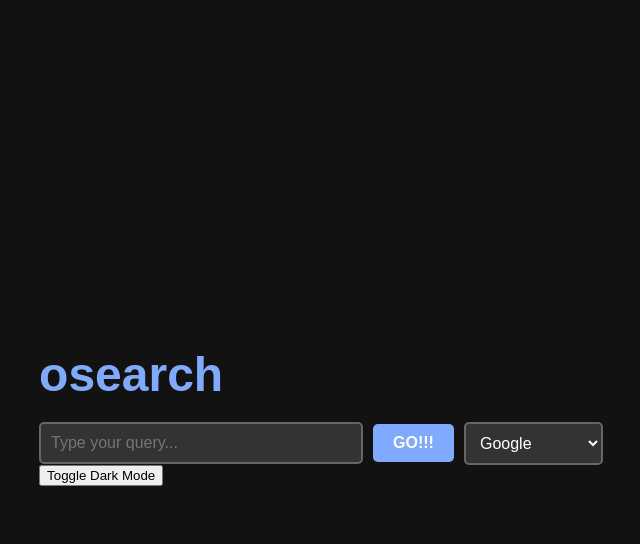
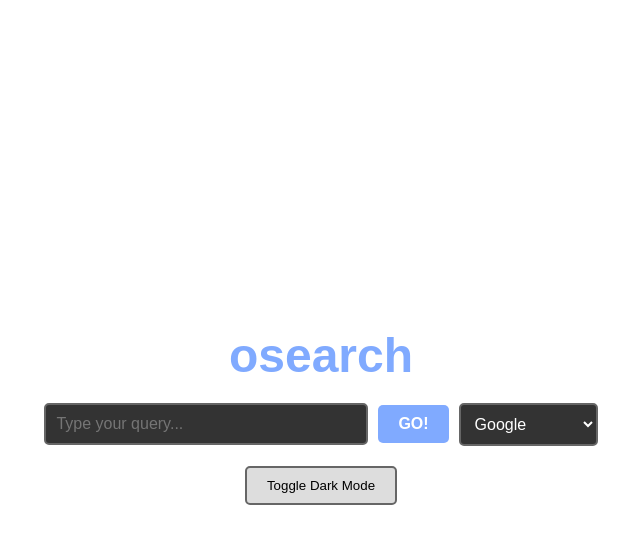
Before and after one commit to sctech-tr/osearch, a plain HTML site: page index.html in a window 1280 px wide. Both pictures are taken after a click on the button "Toggle Dark Mode". Shown: the whole page, without its empty margins (319-959 px from the left). Drawn offline with Linux system fonts and the light colour scheme.

Commit message:
fix all errors
hopefully

```diff
--- a/index.html
+++ b/index.html
@@ -11,7 +11,7 @@
         <h1 id="logo">osearch</h1>
         <form id="searchForm" autocomplete="off">
             <input type="text" id="searchBox" placeholder="Type your query..." autofocus required>
-            <button type="submit" id="searchButton">GO!!!<br></button>
+            <button type="submit" id="searchButton">GO!</button>
             <select id="engine">
                 <option value="google">Google</option>
                 <option value="bing">Bing</option>
@@ -29,6 +29,6 @@
     <noscript>
         <p>JavaScript is required for this site to function properly. Please enable it in your browser settings.</p>
     </noscript>
-    <script src="index.js"></script>
+    <script src="script.js"></script>
 </body>
 </html>
--- a/index.js
+++ b/script.js
@@ -1,20 +1,20 @@
 // Dark mode toggle functionality
-const toggleDarkModeBtn = document.getElementById('toggleDarkMode');
+const darkModeToggle = document.getElementById('darkModeToggle');
 const searchEngineSelect = document.getElementById('engine');
 let isDarkMode = true;
 
 // Toggle dark mode
-toggleDarkModeBtn.addEventListener('click', () => {
+darkModeToggle.addEventListener('click', () => {
     if (isDarkMode) {
         document.body.style.backgroundColor = '#fff';
         document.body.style.color = '#000';
-        toggleDarkModeBtn.style.backgroundColor = '#ddd';
-        toggleDarkModeBtn.style.color = '#000';
+        darkModeToggle.style.backgroundColor = '#ddd';
+        darkModeToggle.style.color = '#000';
     } else {
         document.body.style.backgroundColor = '#121212';
         document.body.style.color = '#fff';
-        toggleDarkModeBtn.style.backgroundColor = '#333';
-        toggleDarkModeBtn.style.color = '#fff';
+        darkModeToggle.style.backgroundColor = '#333';
+        darkModeToggle.style.color = '#fff';
     }
     isDarkMode = !isDarkMode;
 });
@@ -35,9 +35,8 @@
 // Search functionality
 document.getElementById('searchForm').addEventListener('submit', function (e) {
     e.preventDefault();
-    const query = document.getElementById('query').value;
+    const query = document.getElementById('searchBox').value;
     const engine = document.getElementById('engine').value;
-
     let url = '';
 
     switch (engine) {
--- a/style.css
+++ b/style.css
@@ -13,7 +13,7 @@
 }
 
 /* Container styling */
-.container {
+.search-container {
     text-align: center;
 }
 
@@ -70,7 +70,7 @@
 }
 
 /* Toggle Dark Mode button styling */
-#toggleDarkMode {
+#darkModeToggle {
     margin-top: 20px;
     padding: 10px 20px;
     background-color: #333;
@@ -80,6 +80,6 @@
     cursor: pointer;
 }
 
-#toggleDarkMode:hover {
+#darkModeToggle:hover {
     background-color: #444; /* Slightly lighter on hover */
 }
```
